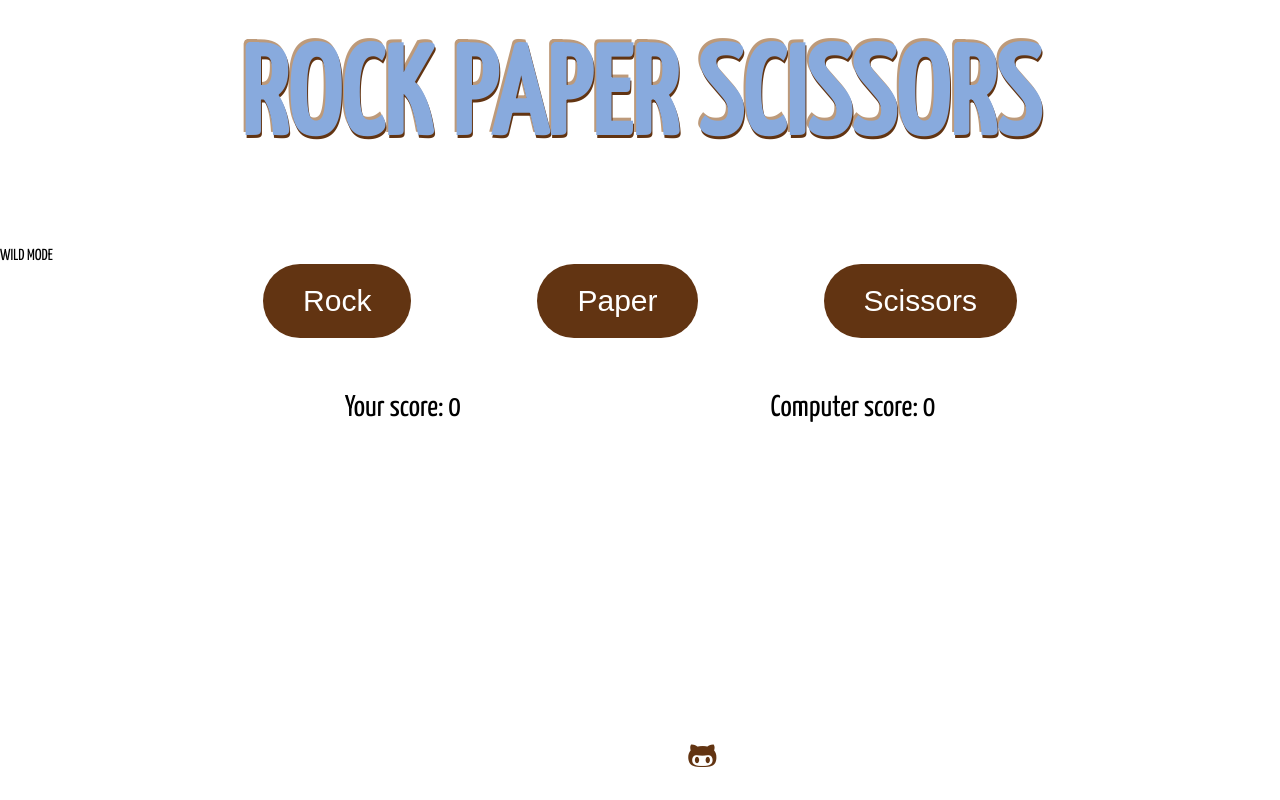
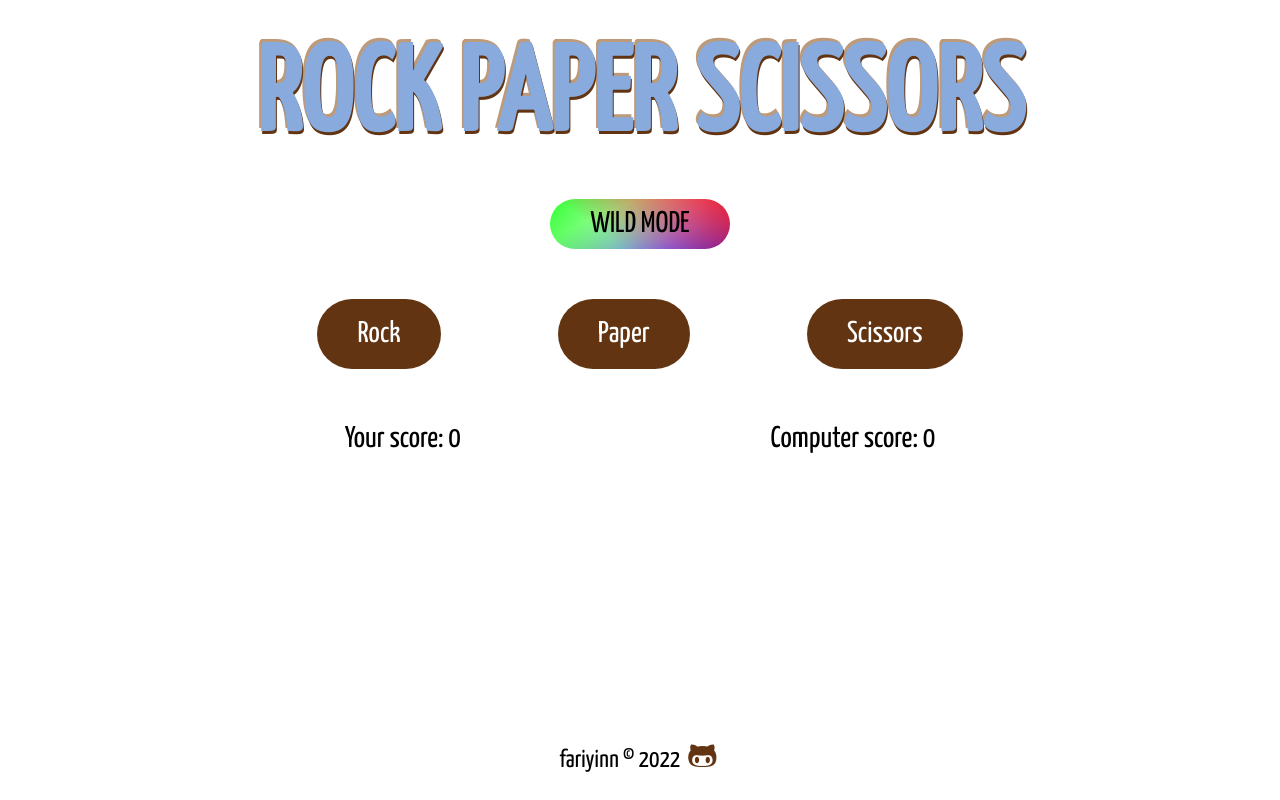
Before and after one commit to fariyinn/rock_paper_scissors, a plain HTML site: page index.html in a window 1280 px wide. Drawn offline with Linux system fonts and the light colour scheme.

Commit message:
Add styling for 'Wild Mode' theme

```diff
--- a/styles.css
+++ b/styles.css
@@ -6,12 +6,43 @@
     --main-header-color: #88AADD;
     --main-header-second-color:#623412;
     --main-header-third-color: #BD9A7A;
-    --main-button-text-color: #FFF;
+    --main-button-font-color: #FFF;
+    --main-body-font-color: #000;
     font-family:'Yanone Kaffeesatz', helvetica, sans-serif;
     --main-font-size: 30px;
-    --main-header-font-size: 125px;
+    --main-header-font-size: 120px;
     --main-game-over-font-size: 50px;
-    --main-footer-font-size: 25px;
+    --main-body-font-size: 25px;
+}
+
+.containerWildMode {
+    display: flex;
+    justify-content: center;
+    margin: -40px 0 50px 0;
+}
+
+#wildMode {
+    font-size: var(--main-font-size);
+    font-family: inherit;
+    text-align: center;
+    padding: 10px 40px;
+    border-radius: 60px;
+    border-style: none;
+    cursor: progress;
+    background:
+        linear-gradient(217deg, rgba(255,0,0,.8), rgba(255,0,0,0) 70.71%),
+        linear-gradient(127deg, rgba(0,255,0,.8), rgba(0,255,0,0) 70.71%),
+        linear-gradient(336deg, rgba(0,0,255,.8), rgba(0,0,255,0) 70.71%);
+}
+
+.wildMode {
+    --main-background-color: #000;
+    --main-button-background-color: #9B6A8C;
+    --main-header-color: #553950;
+    --main-header-second-color: #9B6A8C;
+    --main-header-third-color: #5ED6C1;
+    --main-button-font-color: #5300EA;
+    --main-body-font-color: #5300EA;
 }
 
 body {
@@ -36,7 +67,7 @@ body {
 
 .containerButtons {
     display: flex;
-    justify-content:space-around;
+    justify-content:space-evenly;
     margin: 0px 200px;
 }
 
@@ -45,8 +76,9 @@ body {
 #Scissors {
     padding: 20px 40px;
     background-color: var(--main-button-background-color);
-    color: var(--main-button-text-color);
+    color: var(--main-button-font-color);
     font-size: var(--main-font-size);
+    font-family: inherit;
     border-radius:40px;
     border-style: none;
 }
@@ -64,6 +96,7 @@ body {
     padding: 20px;
     margin: 25px;
     font-size: var(--main-font-size);
+    color: var(--main-body-font-color);
 }
 
 .computerScoreTracker,
@@ -75,6 +108,7 @@ body {
     display: flex;
     justify-content: center;
     font-size: var(--main-font-size);
+    color: var(--main-body-font-color);
 }
 
 .containerGameOver {
@@ -82,6 +116,7 @@ body {
     justify-content: center;
     margin: 20px;
     font-size: var(--main-game-over-font-size);
+    color: var(--main-body-font-color);
 }
 
 .containerPlayAgain {
@@ -91,10 +126,11 @@ body {
 
 .playAgainButton {
     padding: 20px 20px;
-    background-image: linear-gradient(to left, var(--main-header-third-color), var(--main-header-color));
-    color: var(--main-button-text-color);
+    background-image: linear-gradient(to left, var(--main-header-third-color), var(--main-header-second-color), var(--main-header-color));
+    color: var(--main-button-font-color);
     outline: none;
     font-size: var(--main-font-size);
+    font-family: inherit;
     border-radius: 40px;
     border-style: none;
 }
@@ -107,8 +143,8 @@ body {
 
 footer {
     margin-top: auto;
-    font-size: var(--main-footer-font-size);
-    color: var(--main-button-text-color);
+    font-size: var(--main-body-font-size);
+    color: var(--main-body-font-color);
     display: flex;
     justify-content: center;
 }
```
